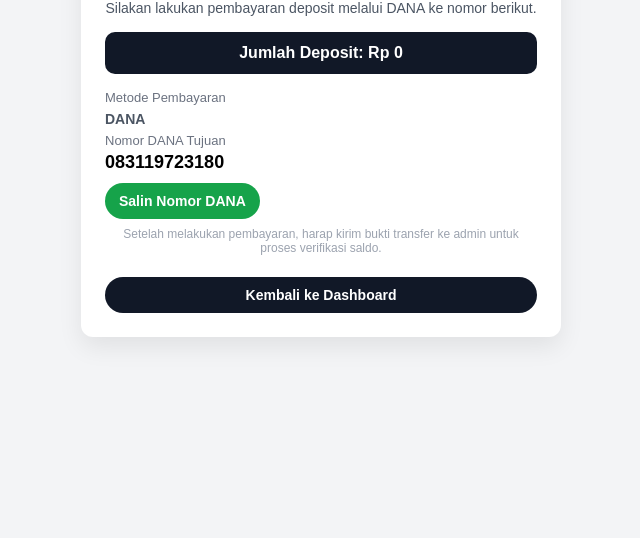
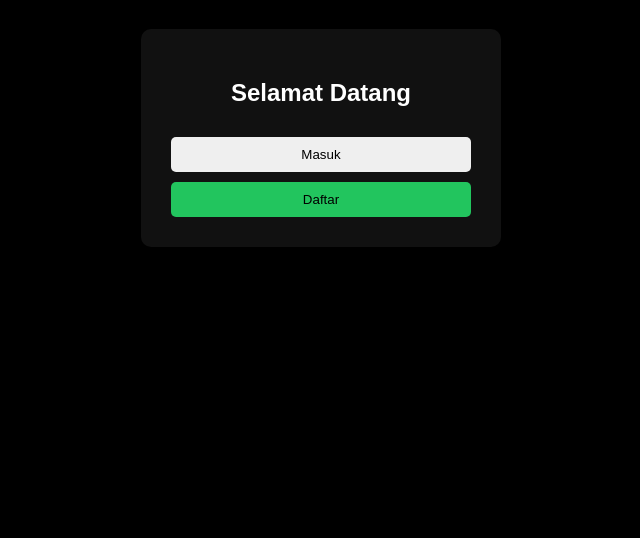
Before and after one commit to frutytuti24-ai/web-bisnis, a plain HTML site: page index.html in a window 1280 px wide. Shown: the part 262-800 px from the top of the page, without its empty margins (319-959 px from the left). Drawn offline with Linux system fonts and the light colour scheme.

Commit message:
tambah halaman login daftar dashboard

```diff
--- a/index.html
+++ b/index.html
@@ -1,189 +1,15 @@
 <!DOCTYPE html>
 <html lang="id">
 <head>
-  <meta charset="UTF-8" />
-  <title>Pembayaran Deposit - DANA</title>
-  <meta name="viewport" content="width=device-width, initial-scale=1" />
-  <style>
-    * {
-      box-sizing: border-box;
-      font-family: Arial, sans-serif;
-    }
-
-    body {
-      margin: 0;
-      padding: 0;
-      background: #f3f4f6;
-      display: flex;
-      justify-content: center;
-      align-items: center;
-      min-height: 100vh;
-    }
-
-    .container {
-      width: 100%;
-      max-width: 480px;
-      background: #ffffff;
-      border-radius: 12px;
-      padding: 20px 24px 24px;
-      box-shadow: 0 10px 25px rgba(0,0,0,0.08);
-      text-align: center;
-    }
-
-    h1 {
-      margin-top: 0;
-      font-size: 22px;
-    }
-
-    p {
-      margin: 6px 0;
-      font-size: 14px;
-      color: #4b5563;
-    }
-
-    .amount-box {
-      background: #111827;
-      color: #ffffff;
-      padding: 12px 14px;
-      border-radius: 10px;
-      margin: 16px 0;
-      font-size: 16px;
-      font-weight: 600;
-    }
-
-    .pay-method {
-      margin-top: 10px;
-      text-align: left;
-    }
-
-    .label {
-      font-size: 13px;
-      color: #6b7280;
-    }
-
-    .dana-number {
-      font-size: 18px;
-      font-weight: 700;
-      margin-top: 4px;
-    }
-
-    .btn {
-      display: inline-block;
-      padding: 10px 14px;
-      border-radius: 999px;
-      border: none;
-      cursor: pointer;
-      font-size: 14px;
-      font-weight: 600;
-      margin-top: 10px;
-    }
-
-    .btn-copy {
-      background: #16a34a;
-      color: #ffffff;
-    }
-
-    .btn-back {
-      background: #111827;
-      color: #ffffff;
-      margin-top: 16px;
-      width: 100%;
-    }
-
-    .small {
-      font-size: 12px;
-      color: #9ca3af;
-      margin-top: 8px;
-    }
-
-    .alert {
-      margin-top: 8px;
-      font-size: 13px;
-      color: #16a34a;
-      display: none;
-    }
-  </style>
+  <meta charset="UTF-8">
+  <title>Welcome</title>
+  <link rel="stylesheet" href="style.css">
 </head>
 <body>
-  <div class="container">
-    <h1>Pembayaran Deposit</h1>
-    <p>Silakan lakukan pembayaran deposit melalui DANA ke nomor berikut.</p>
-
-    <div id="deposit-amount-box" class="amount-box">
-      Jumlah Deposit: <span id="deposit-amount-text">Rp 0</span>
-    </div>
-
-    <div class="pay-method">
-      <div class="label">Metode Pembayaran</div>
-      <p><strong>DANA</strong></p>
-
-      <div class="label">Nomor DANA Tujuan</div>
-      <div class="dana-number" id="dana-number">083119723180</div>
-
-      <button class="btn btn-copy" id="btn-copy">Salin Nomor DANA</button>
-      <div id="copy-alert" class="alert">Nomor DANA berhasil disalin.</div>
-    </div>
-
-    <p class="small">
-      Setelah melakukan pembayaran, harap kirim bukti transfer ke admin untuk proses verifikasi saldo.
-    </p>
-
-    <button class="btn btn-back" onclick="kembaliKeDashboard()">Kembali ke Dashboard</button>
+  <div class="card">
+    <h2>Selamat Datang</h2>
+    <button onclick="location.href='login.html'">Masuk</button>
+    <button class="daftar" onclick="location.href='daftar.html'">Daftar</button>
   </div>
-
-  <script>
-    // Menampilkan jumlah deposit yang sebelumnya diinput user
-    function formatRupiah(angka) {
-      const numberString = String(angka || 0).replace(/\D/g, "");
-      const sisa = numberString.length % 3;
-      let rupiah = numberString.substr(0, sisa);
-      const ribuan = numberString.substr(sisa).match(/\d{3}/g);
-
-      if (ribuan) {
-        const separator = sisa ? "." : "";
-        rupiah += separator + ribuan.join(".");
-      }
-      return "Rp " + (rupiah || "0");
-    }
-
-    document.addEventListener("DOMContentLoaded", () => {
-      const amountText = document.getElementById("deposit-amount-text");
-      const pendingDeposit = localStorage.getItem("pendingDeposit");
-      const jumlah = pendingDeposit ? Number(pendingDeposit) : 0;
-      amountText.textContent = formatRupiah(jumlah);
-    });
-
-    // Tombol salin nomor DANA
-    const btnCopy = document.getElementById("btn-copy");
-    const danaNumberElement = document.getElementById("dana-number");
-    const copyAlert = document.getElementById("copy-alert");
-
-    btnCopy.addEventListener("click", async () => {
-      const nomor = danaNumberElement.textContent.trim();
-      try {
-        if (navigator.clipboard && navigator.clipboard.writeText) {
-          await navigator.clipboard.writeText(nomor);
-        } else {
-          // fallback lama
-          const tempInput = document.createElement("input");
-          tempInput.value = nomor;
-          document.body.appendChild(tempInput);
-          tempInput.select();
-          document.execCommand("copy");
-          document.body.removeChild(tempInput);
-        }
-        copyAlert.style.display = "block";
-        setTimeout(() => {
-          copyAlert.style.display = "none";
-        }, 2000);
-      } catch (err) {
-        alert("Gagal menyalin nomor, silakan salin manual.");
-      }
-    });
-
-    function kembaliKeDashboard() {
-      window.location.href = "index.html";
-    }
-  </script>
 </body>
 </html>
--- /dev/null
+++ b/style.css
@@ -0,0 +1,31 @@
+body {
+  margin: 0;
+  background: black;
+  color: white;
+  font-family: Arial, sans-serif;
+  display: flex;
+  justify-content: center;
+  align-items: center;
+  height: 100vh;
+}
+
+.card {
+  background: #111;
+  padding: 30px;
+  border-radius: 10px;
+  width: 300px;
+  text-align: center;
+}
+
+button {
+  width: 100%;
+  padding: 10px;
+  margin-top: 10px;
+  border: none;
+  border-radius: 5px;
+  cursor: pointer;
+}
+
+.daftar {
+  background: #22c55e;
+}
```
Also changed, not shown: daftar.html (added, +16 -0 lines), dashboard.html (added, +13 -0 lines), login.html (added, +15 -0 lines).
